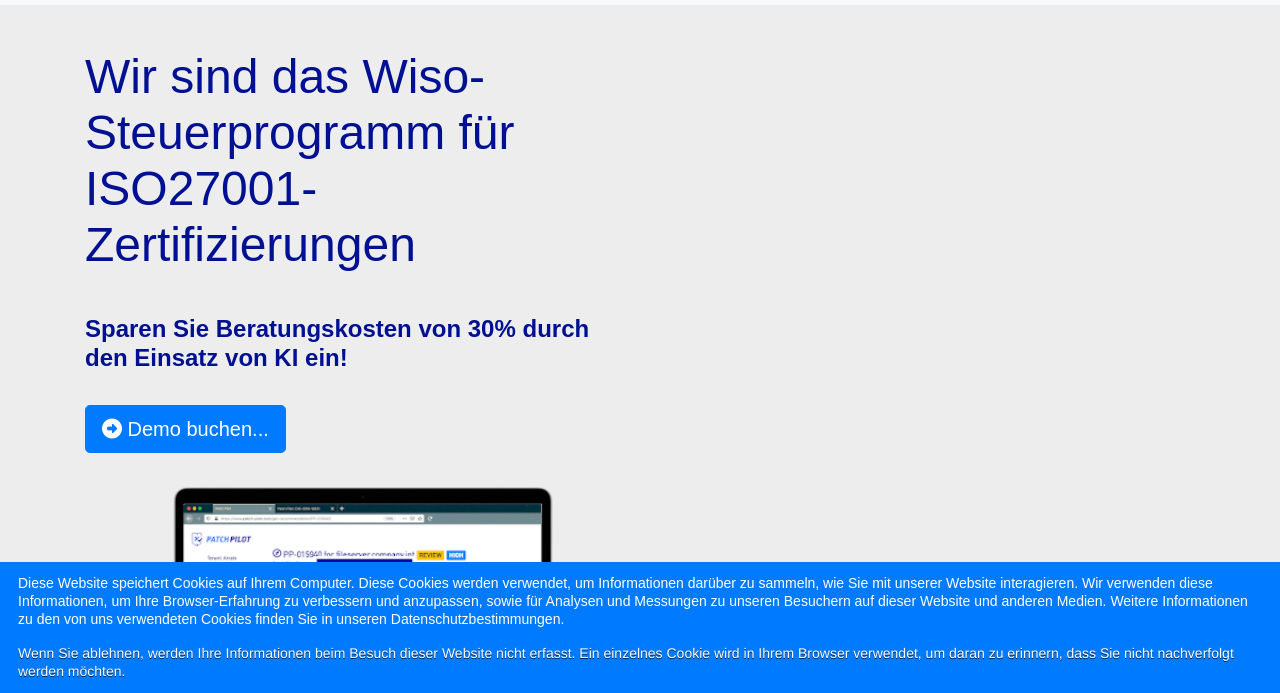
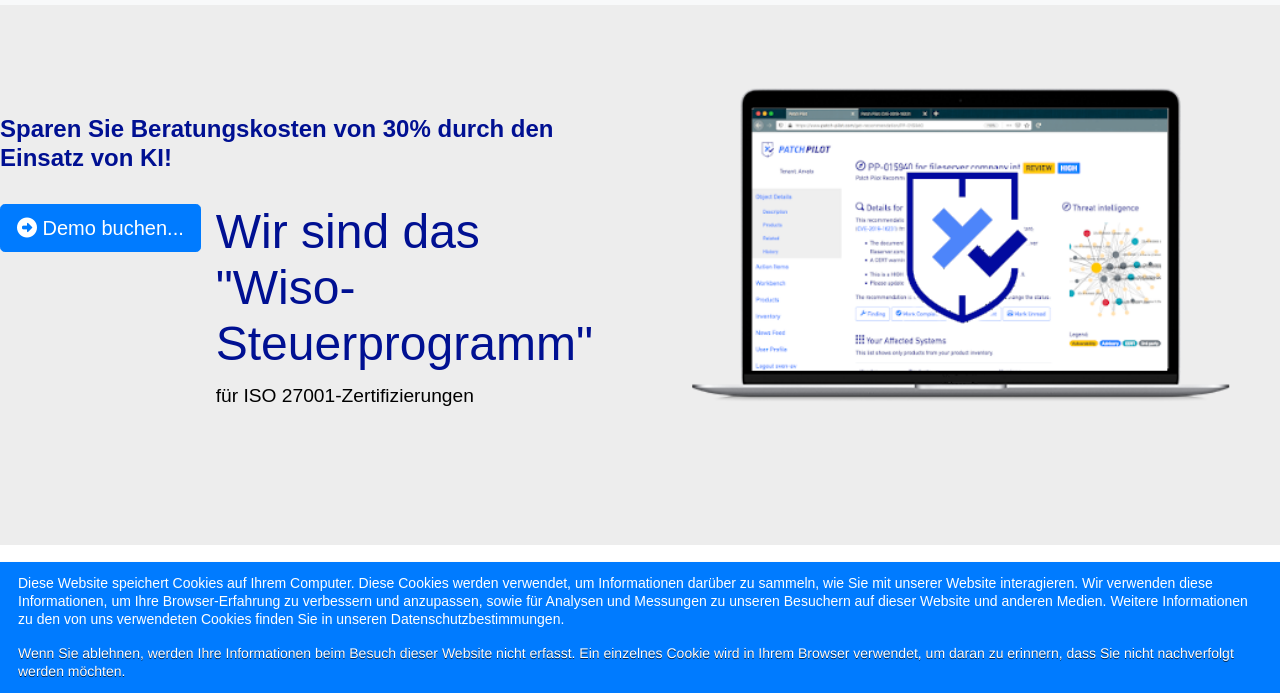
Before and after one commit to ixpolicy/web, a plain HTML site: page index.html in a window 1280 px wide. Shown: the part 61-754 px from the top of the page. Drawn offline with Linux system fonts and the light colour scheme; no server answers; a script that the page names is missing; a web font is replaced by a local one.

Commit message:
Update index.html

```diff
--- a/index.html
+++ b/index.html
@@ -6,7 +6,7 @@
     <meta name="viewport" content="width=device-width, initial-scale=1, shrink-to-fit=no">
     <meta name="description" content="Patch Pilot Mini bietet Anwendern die Möglichkeit in Eigenregie Ihren Computer nach Sicherheitslücken zu scannen.">
     <meta name="author" content="Synamic Technologies UG (haftungsbeschränkt)">
-    <title>xPolicy - Informationssicherheitszertifizierung mit KI!</title>
+    <title>xPolicy - ISO 27000 mit KI!</title>
 
     <!-- Bootstrap CSS -->
     <link rel="stylesheet" href="./index_files/bootstrap.min.css">
@@ -73,8 +73,8 @@
         <div class="row">
             <div class="col-lg-6 d-lg-flex flex-lg-column justify-content-center align-items-stretch pt-5 pt-lg-0 order-2 order-lg-1">
                 <div>
-                    <h1>Wir sind das Wiso-Steuerprogramm für ISO27001-Zertifizierungen</div></h1>
-                    <h2>Sparen Sie Beratungskosten von 30% durch den Einsatz von KI ein!</h2>
+                    <h1>Wir sind das "Wiso-Steuerprogramm"</div> für ISO 27001-Zertifizierungen</div></h1>
+                    <h2>Sparen Sie Beratungskosten von 30% durch den Einsatz von KI!</h2>
                     <div class="hero-download-btns">
                         <button class="btn btn-primary btn-lg" data-toggle="modal" data-target="#demoModal"><i class="fas fa-arrow-alt-circle-right"></i>&nbsp;Demo buchen...</button>
                     </div>
```
